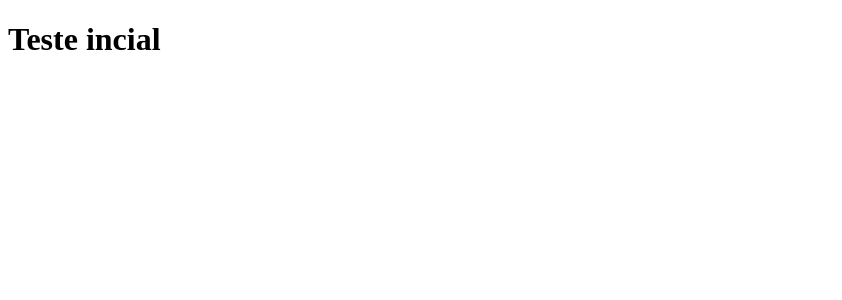
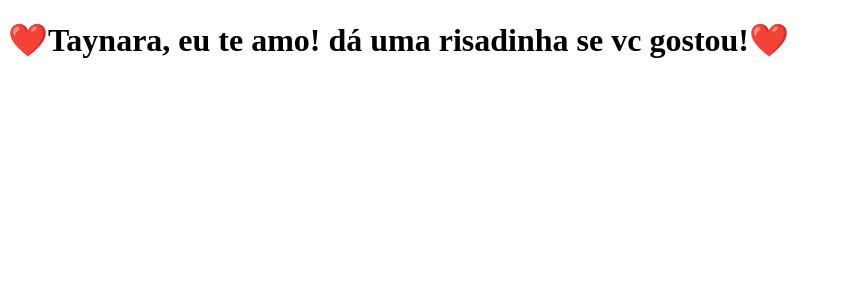
Before and after one commit to victorcordova014/vc-copy-tabnews, a Next.js app: page / in a window 1280 px wide. Shown: the top 300 px of the page, without its empty margins (0-842 px from the left). Built offline with nearby package versions, Linux system fonts and the light colour scheme.

Commit message:
agora vai 2

```diff
--- a/pages/index.js
+++ b/pages/index.js
@@ -1,5 +1,10 @@
 function Home() {
-    return <h1>Teste incial </h1>
+    return (
+        <div>
+          <h1>❤️Taynara, eu te amo! dá uma risadinha se vc gostou!❤️</h1>
+
+        </div>
+      );
 }
 
 export default Home;
```
